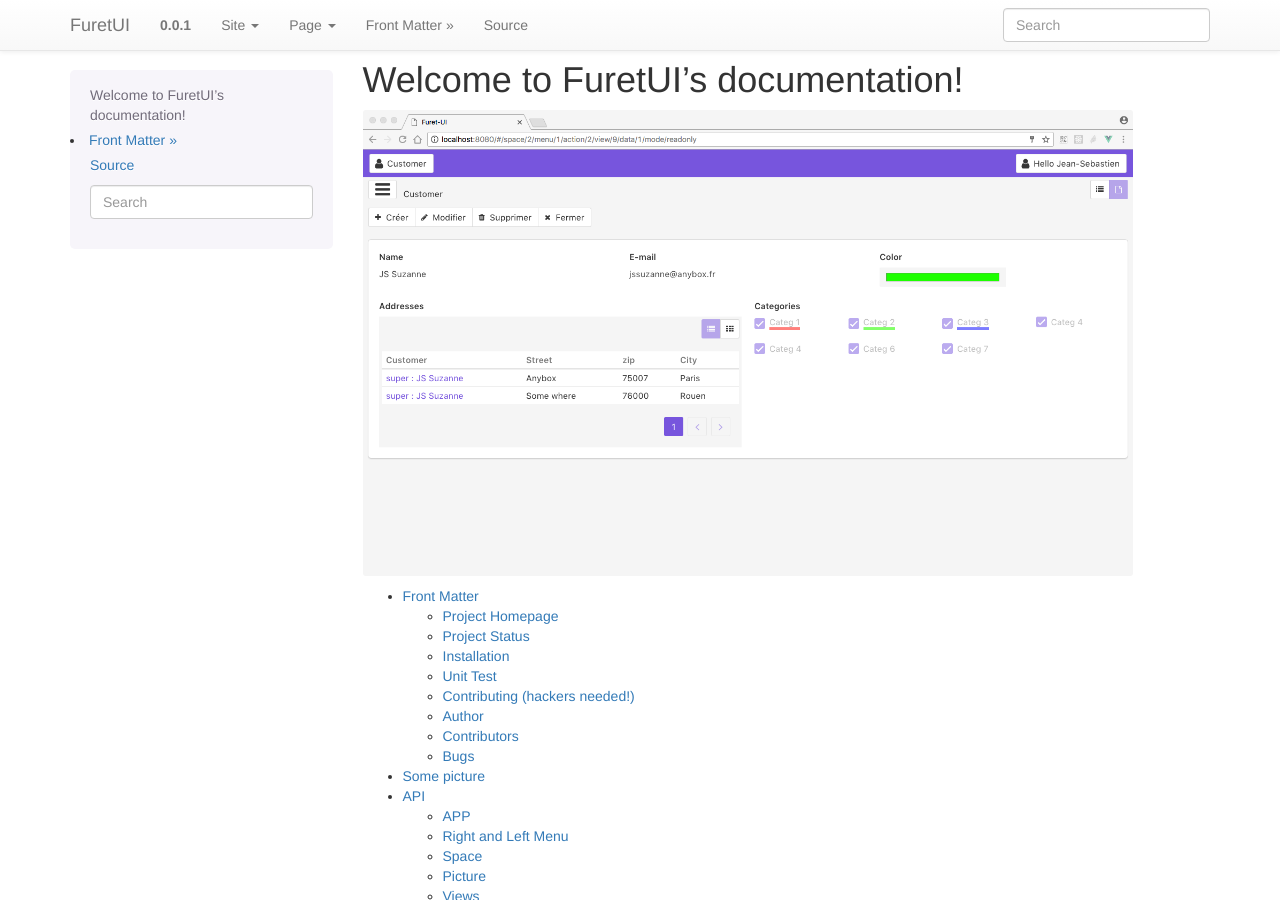
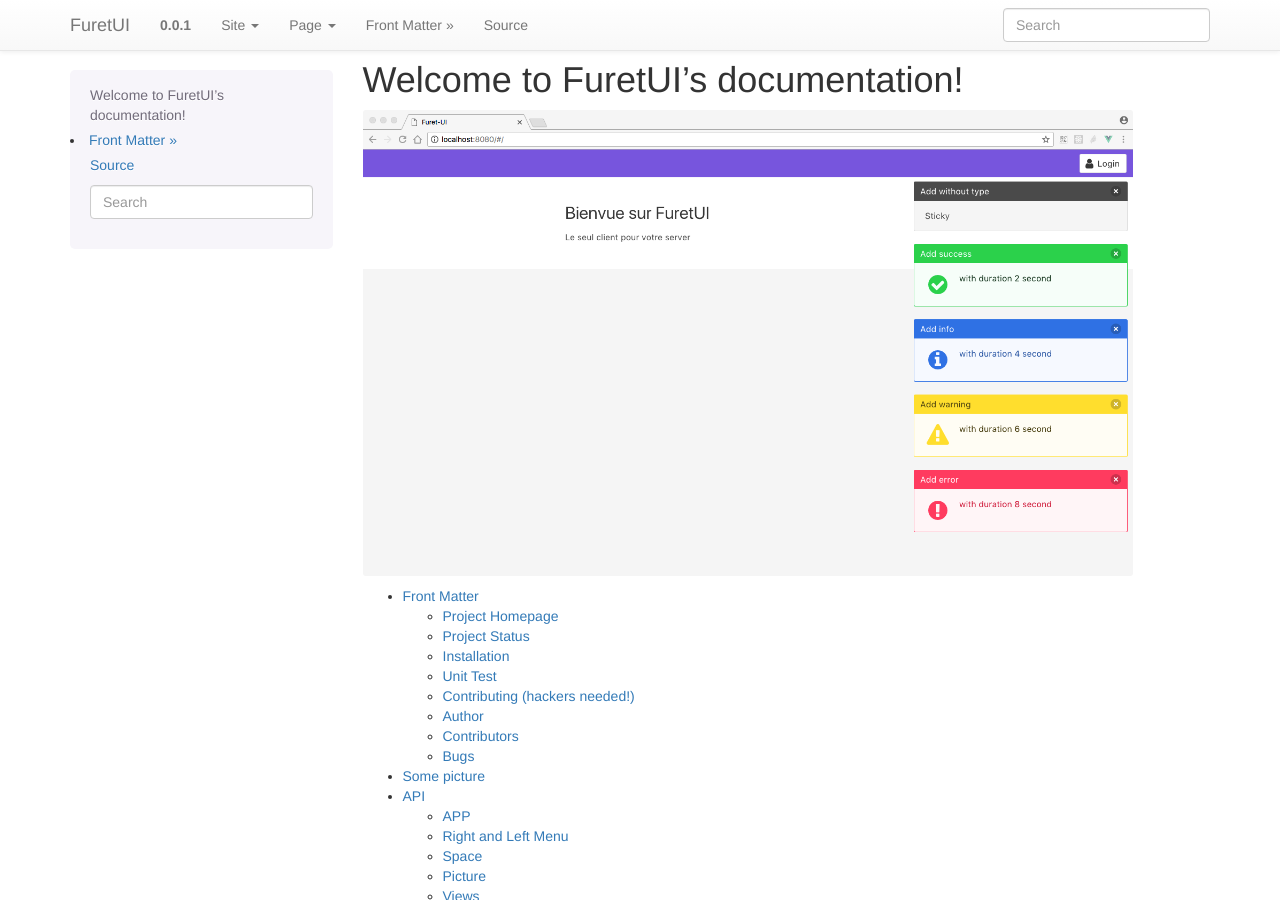
Before and after one commit to AnyBlok/furet_ui, a Sphinx documentation site: the page built from docs/source/index.rst, in a window 1280 px wide and 900 px high. Built offline with Sphinx 7.4.7, drawn with Linux system fonts in a browser that asks for light colours.

Commit message:
Update doc

```diff
--- a/docs/source/index.rst
+++ b/docs/source/index.rst
@@ -33,4 +33,4 @@ Welcome to FuretUI's documentation!
 
 
 
-.. |app_5| image:: _static/app/app_5.png
+.. |homepage| image:: _static/homepage.png
```
Also changed, not shown: other parts of docs/source/index.rst (+1 -1 lines), docs/source/_static/homepage.png (added).
